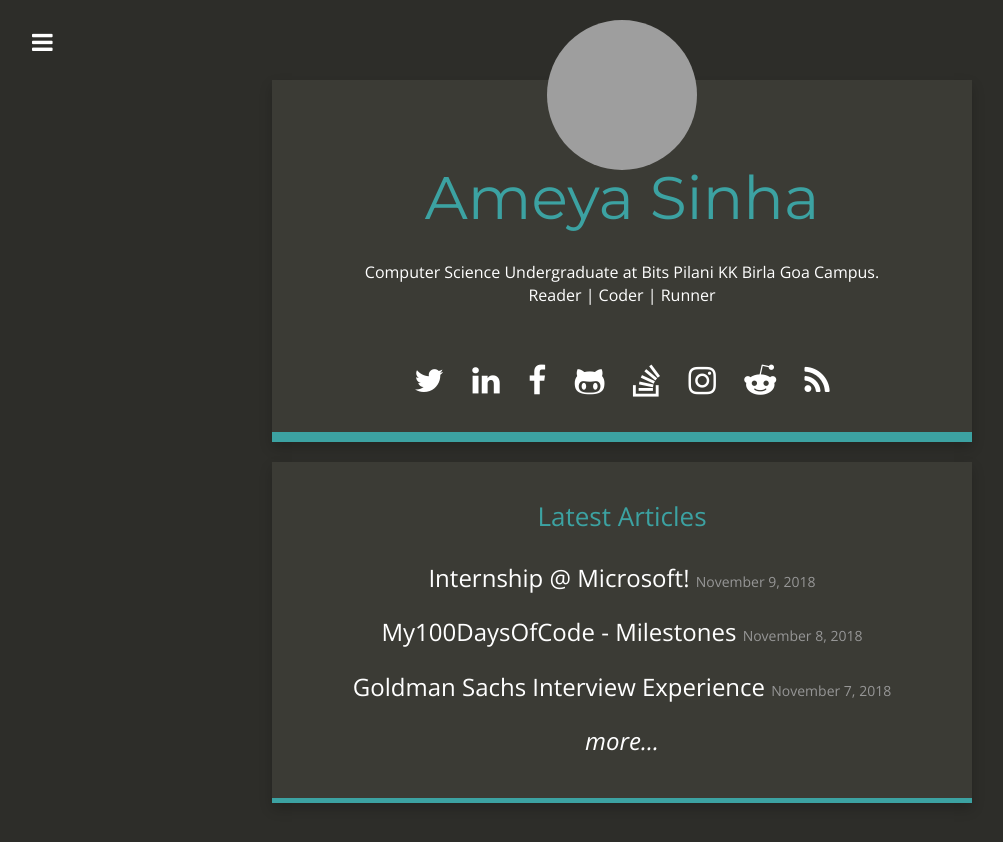
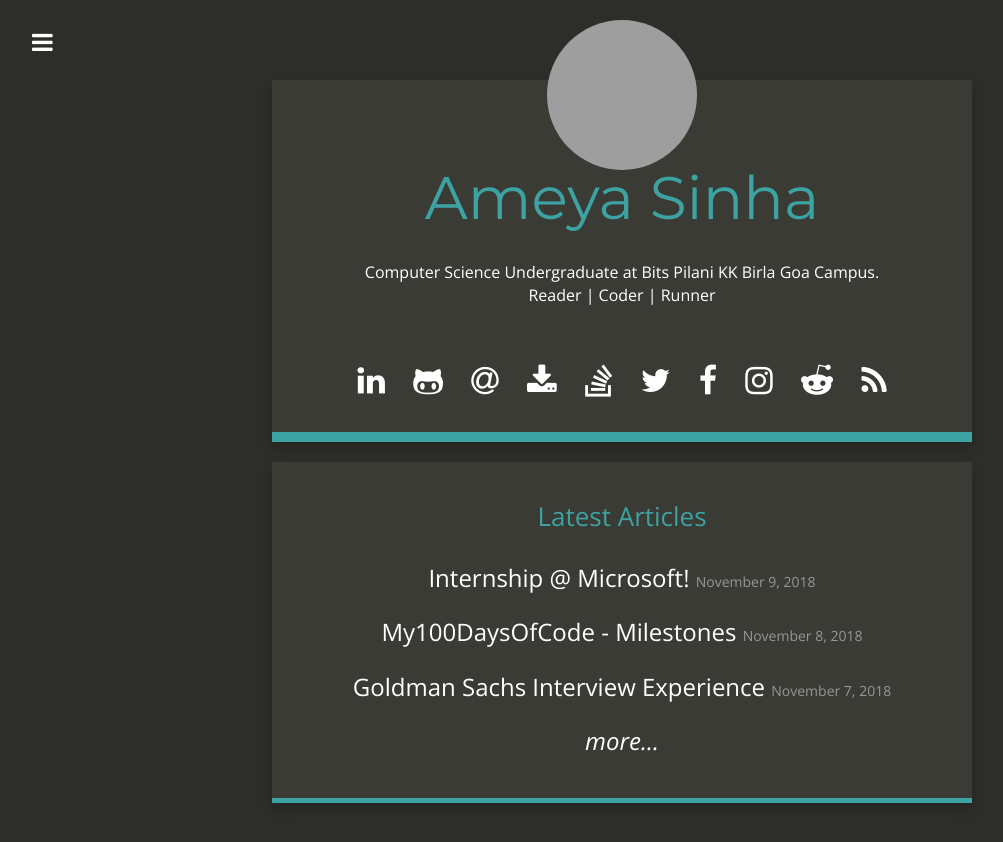
Before and after one commit to ameyanator/ameyanator.github.io, a Jekyll site: the page built from index.html, in a window 1280 px wide. Shown: the top 842 px of the page, without its empty margins (18-1021 px from the left). Built offline with Jekyll 4.4.1, drawn with Linux system fonts in a browser that asks for light colours; nearby versions of some CDN libraries; grey boxes are pictures that could not be loaded.

Commit message:
Changed Social Links

```diff
--- a/_config.yml
+++ b/_config.yml
@@ -22,6 +22,8 @@
 stackoverflow_link: https://stackoverflow.com/users/6871012/ameya-sinha
 xing_link:
 facebook_link: https://www.facebook.com/ameyanator
+gmail_link: ameyasinha26@gmail.com
+CV_link: https://drive.google.com/file/d/1HI1YfRm76Qnfkl77FjMKf4tgtioEBOvG/view
 
 # Build settings
 markdown: kramdown
--- a/_includes/social_links.html
+++ b/_includes/social_links.html
@@ -1,12 +1,25 @@
 <p class="links">
+  {% if site.linkedin_link %}<a href="{{ site.linkedin_link }}" target="_new"><i class="fa fa-linkedin"></i></a>{% endif %}
+
+  {% if site.github_username %}<a href="https://github.com/{{ site.github_username }}" target="_new"><i class="fa fa-github-alt"></i></a>{% endif %}
+
+  {% if site.gmail_link %}<a href="mailto: {{ site.gmail_link }}" target="_new"><i class="fa fa-at"></i></a>{% endif %}
+
+  {% if site.CV_link %}<a href="{{ site.CV_link }}" target="_new"><i class="fa fa-download"></i></a>{% endif %}
+
+  {% if site.stackoverflow_link %}<a href="{{ site.stackoverflow_link }}" target="_new"><i class="fa fa-stack-overflow"></i></a>{% endif %}
+
   {% if site.twitter_username %}<a href="https://www.twitter.com/{{ site.twitter_username }}" target="_new"><i class="fa fa-twitter"></i></a>{% endif %}
-  {% if site.linkedin_link %}<a href="{{ site.linkedin_link }}" target="_new"><i class="fa fa-linkedin"></i></a>{% endif %}
+
+  {% if site.facebook_link %}<a href="{{ site.facebook_link }}" target="_new"><i class="fa fa-facebook"></i></a>{% endif %}
+
   {% if site.xing_link %}<a href="{{ site.xing_link }}" target="_new"><i class="fa fa-xing"></i></a>{% endif %}
+
   {% if site.google_plus_link %}<a href="{{ site.google_plus_link }}" target="_new"><i class="fa fa-google-plus"></i></a>{% endif %}
-  {% if site.facebook_link %}<a href="{{ site.facebook_link }}" target="_new"><i class="fa fa-facebook"></i></a>{% endif %}
-  {% if site.github_username %}<a href="https://github.com/{{ site.github_username }}" target="_new"><i class="fa fa-github-alt"></i></a>{% endif %}
-  {% if site.stackoverflow_link %}<a href="{{ site.stackoverflow_link }}" target="_new"><i class="fa fa-stack-overflow"></i></a>{% endif %}
+
   {% if site.instagram_username %}<a href="https://www.instagram.com/{{ site.instagram_username }}" target="_new"><i class="fa fa-instagram"></i></a>{% endif %}
+
   {% if site.reddit_username %}<a href="https://www.reddit.com/u/{{ site.reddit_username }}" target="_new"><i class="fa fa-reddit-alien"></i></a>{% endif %}
+
   <a href="{{ site.baseurl }}/feed.xml" target="_new"><i class="fa fa-rss"></i></a>
 </p>
```
